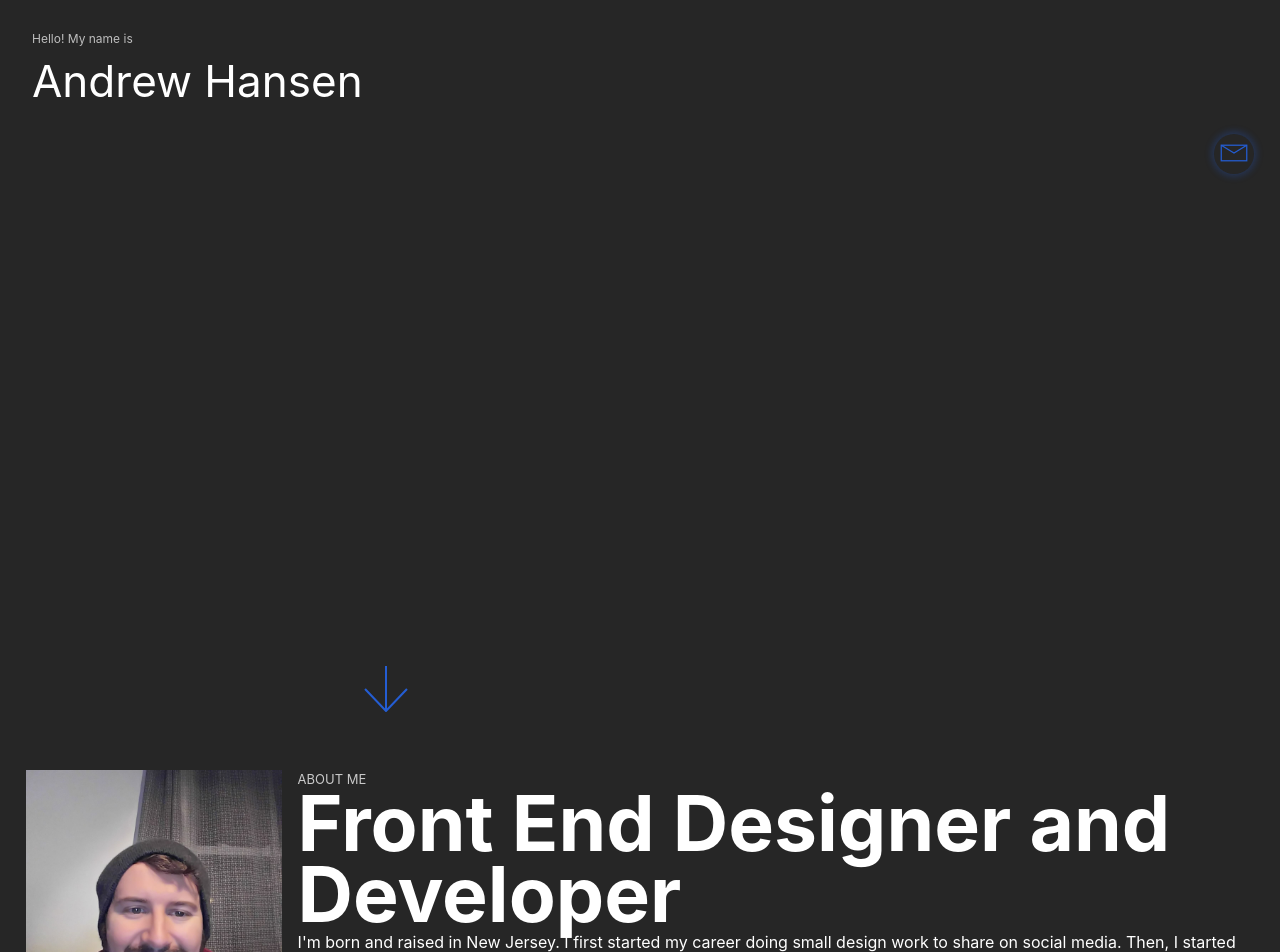
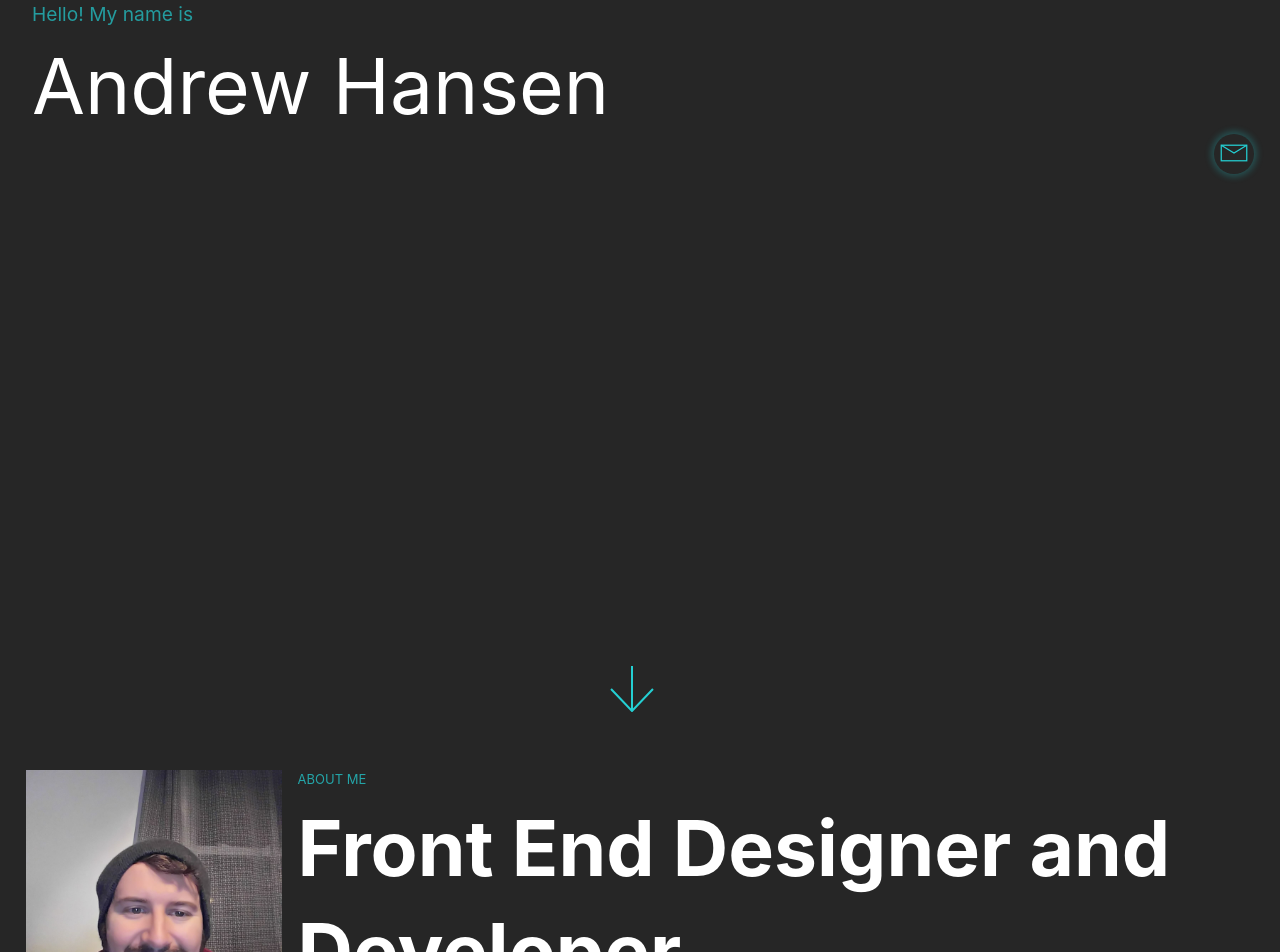
Before and after one commit to mbsAndrew/personal-website, a React (Create React App) app in the folder frontend/: page / in a window 1280 px wide. Shown: the part 600-1552 px from the top of the page. Built offline with nearby package versions, Linux system fonts and the light colour scheme; no server answers.

Commit message:
css and langs

```diff
--- a/frontend/src/Components/Hero/name.module.scss
+++ b/frontend/src/Components/Hero/name.module.scss
@@ -1,12 +1,15 @@
+@import "../../styles/variables";
+
 .name {
     display: flex;
     flex-direction: column;
     .hello {
-        font-size: 0.75rem;
+        font-size: 1.5vw;
         opacity: 0.7;
+        color: $accent;
     }
 
     .text {
-        font-size: 2.75rem;
+        font-size: 6vw;
     }
 }
--- a/frontend/src/Components/Intro/intro.module.scss
+++ b/frontend/src/Components/Intro/intro.module.scss
@@ -1,3 +1,5 @@
+@import "../../styles/variables";
+
 @mixin margins__title {
     padding: 0 1rem;
 }
@@ -9,23 +11,23 @@
     .info {
         display: flex;
         flex-direction: column;
+        justify-content: space-between;
+        @include margins__title();
     }
 
     .subtitle {
         text-transform: uppercase;
         font-size: small;
         opacity: 0.75;
-        @include margins__title();
+        color: $accent;
     }
 
     .title {
         font-size: 6vw;
-        line-height: 92%;
-        @include margins__title();
+        line-height: 134%;
     }
 
     .desc {
-        @include margins__title();
     }
 
     .img {
--- a/frontend/src/Components/Projects/LanguageText.js
+++ b/frontend/src/Components/Projects/LanguageText.js
@@ -6,7 +6,7 @@ const LanguageText = () => {
         <svg className={styles.svg} version="1.1" id="Layer_1" xmlns="http://www.w3.org/2000/svg" xmlnsXlink="http://www.w3.org/1999/xlink" x="0px" y="0px"
             viewBox="0 0 200 200" xmlSpace="preserve">
             <path id={"pathOne"} fill={"transparent"} d="M2.5,100.75c0,53.85,43.65,97.5,97.5,97.5s97.5-43.65,97.5-97.5" />
-            <text x={"100"} width={"200"} textAnchor={"middle"}>
+            <text className={styles.list} x={"100"} width={"200"} textAnchor={"middle"}>
                 <textPath alignmentBaseline={"top"} xlinkHref={"#pathOne"}>
                     Test Text Here
                 </textPath>
--- a/frontend/src/Components/Projects/Languages.js
+++ b/frontend/src/Components/Projects/Languages.js
@@ -40,14 +40,13 @@ const Languages = ({ project }) => {
         return text.join(" ");
     }
 
-    console.log(dataLang);
     return (
         <>
             {dataLang.size > 0 &&
                 <svg className={styles.svg} version="1.1" id="Layer_1" xmlns="http://www.w3.org/2000/svg" xmlnsXlink="http://www.w3.org/1999/xlink" x="0px" y="0px"
                     viewBox="-2 0 203 200" xmlSpace="preserve">
                     <path id={"pathOne"} fill={"transparent"} d="M2.5,100.75c0,53.85,43.65,97.5,97.5,97.5s97.5-43.65,97.5-97.5" />
-                    <text x={"150"} width={"200"} textAnchor={"middle"}>
+                    <text className={styles.list} x={"150"} width={"200"} textAnchor={"middle"}>
                         <textPath alignmentBaseline={"top"} xlinkHref={"#pathOne"}>
                             {languageText()}
                         </textPath>
--- a/frontend/src/Components/Projects/projects.module.scss
+++ b/frontend/src/Components/Projects/projects.module.scss
@@ -1,3 +1,5 @@
+@import "../../styles/variables";
+
 .projects {
     padding: 2vw;
 
@@ -37,6 +39,11 @@
         bottom: 0;
         left: 0;
         font-size: 0.6rem;
+
+        .list {
+            fill: $accent;
+        }
+
     }
 
     .link {
--- /dev/null
+++ b/frontend/src/styles/_mixin.scss
@@ -0,0 +1,20 @@
+@mixin link--slide-bottom($color: #fff) {
+    padding-bottom: 3px;
+
+    &::after {
+        content: "";
+        position: absolute;
+        bottom: 0;
+        left: 0;
+        right: 100%;
+        background: $color;
+        height: 2px;
+        transition: right 0.25s ease-in-out;
+    }
+
+    &:hover {
+        &::after {
+            right: 0;
+        }
+    }
+}
--- a/frontend/src/styles/_variables.scss
+++ b/frontend/src/styles/_variables.scss
@@ -1,4 +1,4 @@
 $black: #000;
 $white: #fff;
-$accent: #245dd3;
+$accent: #24cfd3;
 $background: lighten($black, 15%);
```
